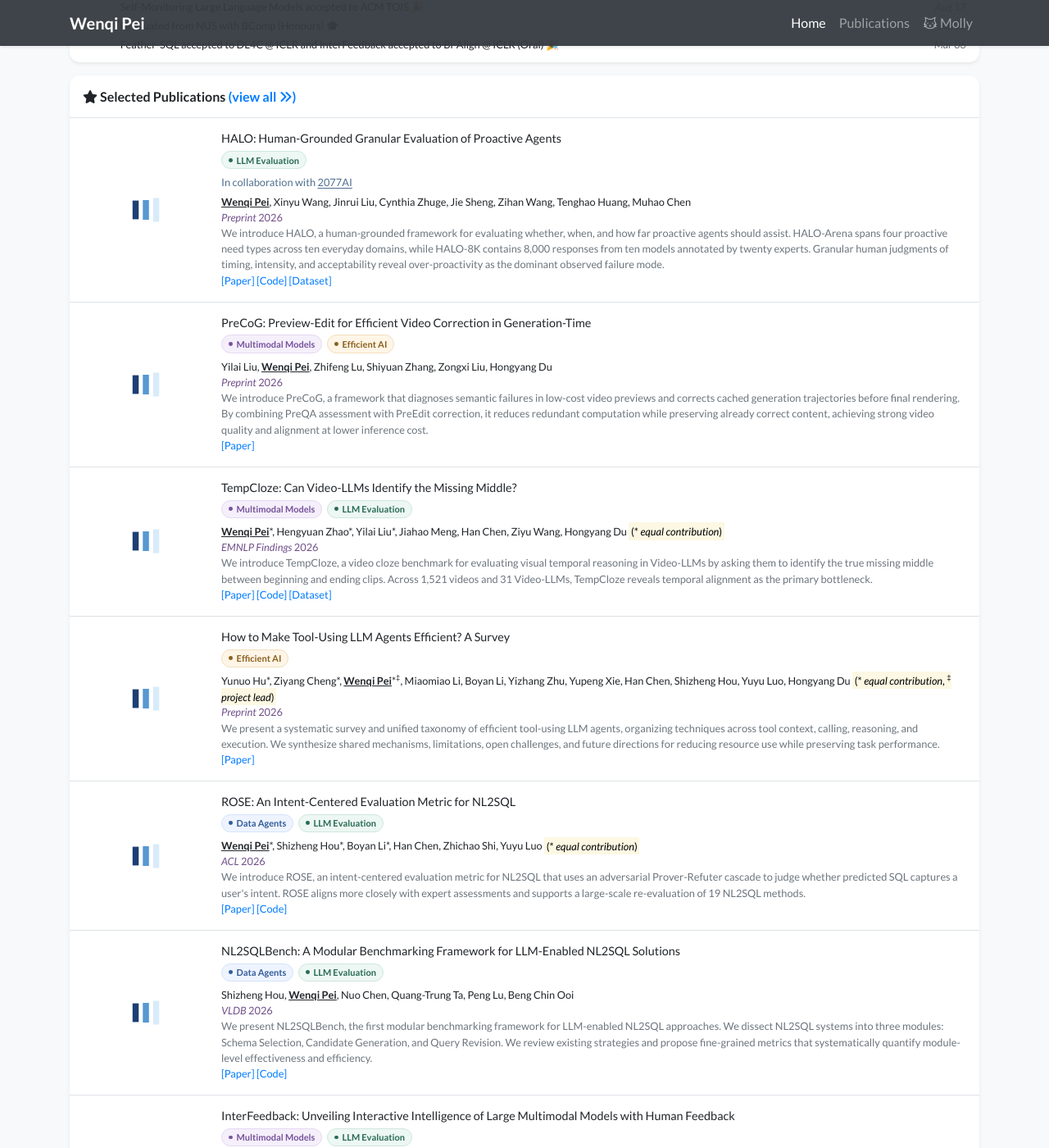
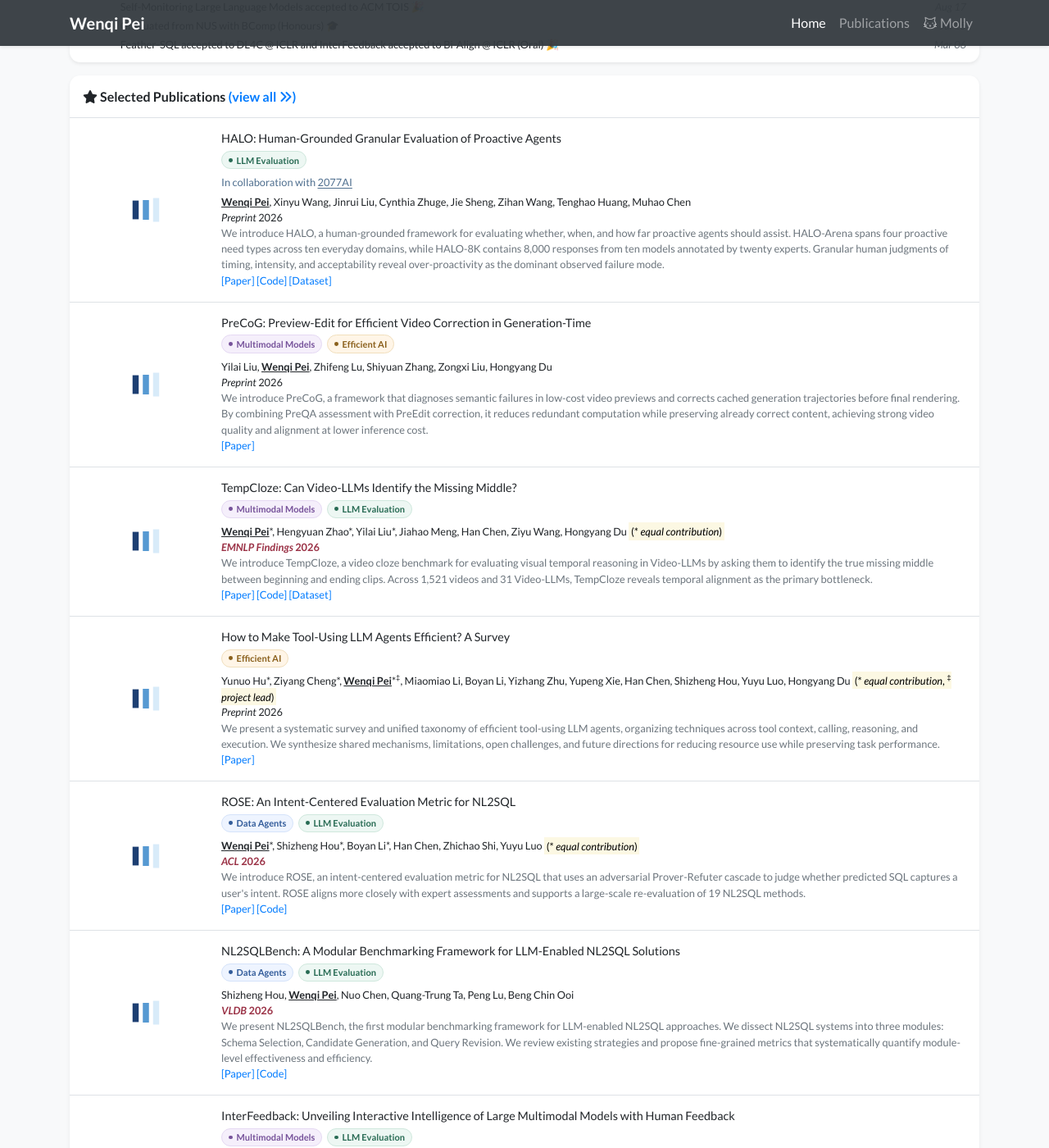
Before and after one commit to CedricPei/CedricPei.github.io, a Jekyll site: the page built from index.html, in a window 1280 px wide and 1400 px high, scrolled down 1436 px. Shown: the whole window at 82% size. Built offline with Jekyll 4.4.1, drawn with Linux system fonts in a browser that asks for light colours; nearby versions of some CDN libraries; a style sheet for code colours, icons or effects is not loaded; some of the changed text lies outside the part shown.

Commit message:
Highlight published venues in burgundy and keep labels neutral

```diff
--- a/_includes/widgets/publication_item.html
+++ b/_includes/widgets/publication_item.html
@@ -13,7 +13,7 @@
             {% include widgets/publication_tags.html tags=item.tags %}
             {% include widgets/publication_collaboration.html collaboration=item.collaboration %}
             <p class="mt-0 mb-0 small">{% include widgets/author_list.html authors=item.authors %}</p>
-            <p class="publication-venue mt-0 mb-0 small">{{item.pub_pre}}<i>{{ item.pub }}</i>{{ item.pub_post }} {{ item.pub_date }} {{ item.pub_last }} <span data-semantic-scholar-id="{{ item.semantic_scholar_id }}"></span></p>
+            {% include widgets/publication_venue.html item=item %}
             <p class="mt-0 mb-0 small text-muted">{{ item.abstract }}</p>
 
             <p class="small pb-0 mb-0 lh-125 text-muted abstract-links">
@@ -39,7 +39,7 @@
                 {% include widgets/publication_tags.html tags=item.tags %}
                 {% include widgets/publication_collaboration.html collaboration=item.collaboration %}
                 <p class="mt-0 mb-0 small">{% include widgets/author_list.html authors=item.authors %}</p>
-                <p class="publication-venue mt-0 mb-0 small">{{item.pub_pre}}<i>{{ item.pub }}</i>{{ item.pub_post }} {{ item.pub_date }} {{ item.pub_last }} <span data-semantic-scholar-id="{{ item.semantic_scholar_id }}"></span></p>
+                {% include widgets/publication_venue.html item=item %}
                 <p class="mt-0 mb-0 small text-muted">{{ item.abstract }}</p>
 
                 <p class="small pb-0 mb-0 lh-125 text-muted abstract-links">
--- /dev/null
+++ b/_includes/widgets/publication_venue.html
@@ -0,0 +1,16 @@
+{% assign item = include.item %}
+{% assign publication_type = item.pub | default: "" | strip | downcase %}
+<p class="publication-venue mt-0 mb-0 small">
+    {{ item.pub_pre }}
+    {% if publication_type == "preprint" %}
+    <i>{{ item.pub | escape }}</i>{{ item.pub_post }} {{ item.pub_date | escape }}
+    {% else %}
+    {% assign venues = item.pub | split: " and " %}
+    {% for venue in venues %}
+    {% unless forloop.first %}<span class="publication-venue-connector">and</span>{% endunless %}
+    <i class="publication-venue-highlight">{{ venue | escape }}</i>
+    {% endfor %}
+    {{ item.pub_post }} <span class="publication-venue-highlight">{{ item.pub_date | escape }}</span>
+    {% endif %}
+    {{ item.pub_last }} <span data-semantic-scholar-id="{{ item.semantic_scholar_id }}"></span>
+</p>
--- a/assets/css/global.css
+++ b/assets/css/global.css
@@ -108,7 +108,13 @@ div.lazy {
 }
 
 .publication-venue {
-    color: #71508a;
+    color: #212529;
+    font-weight: 400;
+}
+
+.publication-venue-highlight {
+    color: #9b3347;
+    font-weight: 700;
 }
 
 .publication-collaboration {
```
